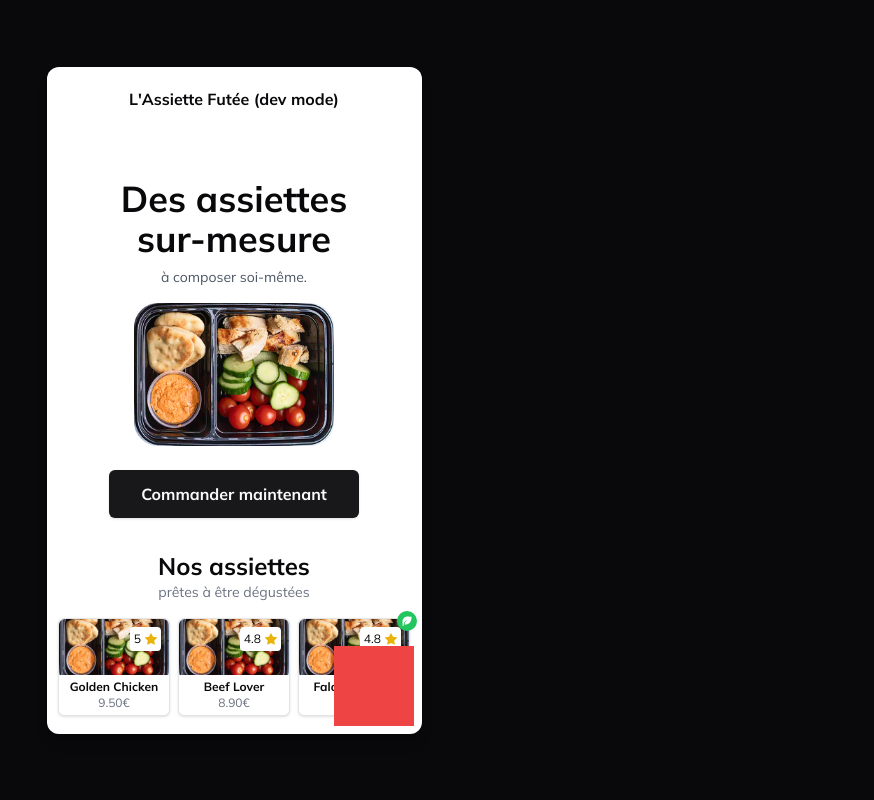
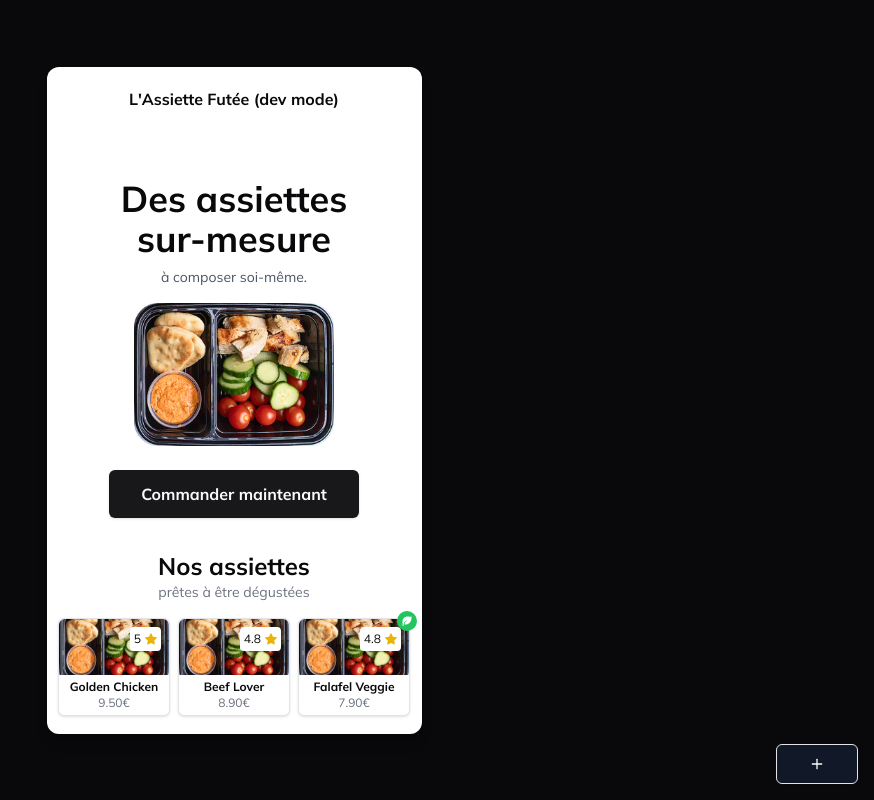
Before and after one commit to soufcod3/lassiettefutee, a Next.js app: page / in a window 1280 px wide. Shown: the whole page, without its empty margins (406-1280 px from the left). Built offline with nearby package versions, Linux system fonts and the light colour scheme.

Commit message:
floating btn

```diff
--- a/app/(root)/page.tsx
+++ b/app/(root)/page.tsx
@@ -3,6 +3,8 @@ import Hero from "@/components/home/Hero";
 import BottomBar from "@/components/shared/BottomBar";
 import Footer from "@/components/shared/Footer";
 import Navbar from "@/components/shared/Navbar";
+import { Button } from "@/components/ui/button";
+import { PlusIcon } from "lucide-react";
 
 export default function Home() {
   return (
@@ -11,8 +13,15 @@ export default function Home() {
         <Hero />
         <Featured />
         <Footer />
-        <div className="sticky h-20 w-20 bg-red-500 bottom-2 right-2 ml-auto">
-
+        <div className="fixed bottom-4 right-4 z-50">
+          <Button
+            variant="outline"
+            size="lg"
+            className="bg-gray-900 text-gray-50 hover:bg-gray-900/90 focus-visible:outline-none focus-visible:ring-2 focus-visible:ring-gray-950 dark:bg-gray-50 dark:text-gray-900 dark:hover:bg-gray-50/90 dark:focus-visible:ring-gray-300"
+          >
+            <PlusIcon className="h-6 w-6" />
+            <span className="sr-only">Add</span>
+          </Button>
         </div>
       </div>
   );
```
